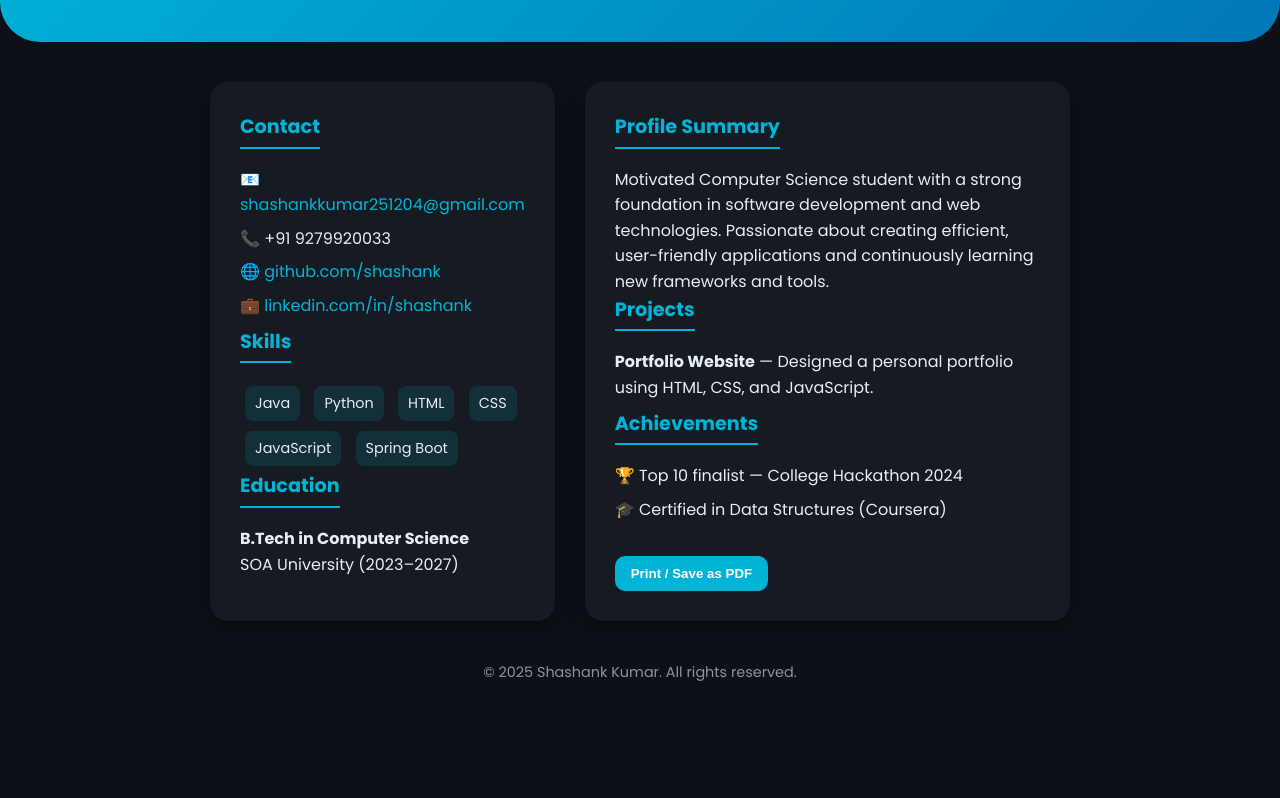
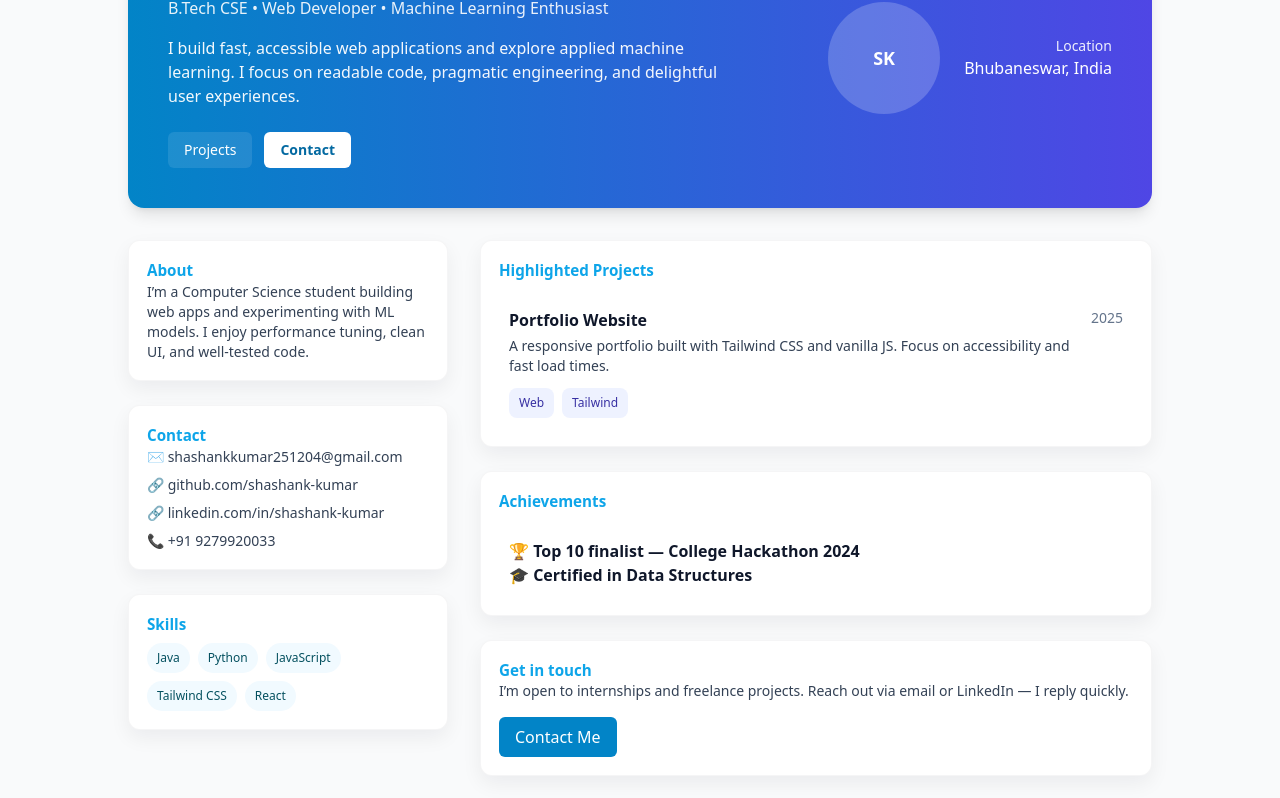
Before and after one commit to shashankkumar2512/Resume1, a plain HTML site: page index.html in a window 1280 px wide. Shown: the part 140-938 px from the top of the page. Before the commit the page ends 844 px from the top, so only its background shows below. Drawn offline with nearby package versions, Linux system fonts and the light colour scheme; a script that the page names is missing.

Commit message:
Add files via upload

```diff
--- a/index.html
+++ b/index.html
@@ -3,64 +3,117 @@
 <head>
   <meta charset="utf-8" />
   <meta name="viewport" content="width=device-width, initial-scale=1" />
-  <title>Resume</title>
-  <link href="https://fonts.googleapis.com/css2?family=Poppins:wght@300;400;600;700&display=swap" rel="stylesheet">
+  <title>Shashank Kumar — Tech Portfolio</title>
+
+  <script src="https://cdn.tailwindcss.com"></script>
+  <script src="https://cdn.jsdelivr.net/npm/@motionone/dom/dist/motion.min.js"></script>
+
+  <link href="https://fonts.googleapis.com/css2?family=Inter:wght@300;400;600;700&display=swap" rel="stylesheet">
+
   <link rel="stylesheet" href="style.css">
-  <script src="script.js" defer></script>
 </head>
-<body>
-  <header>
-    <h1>Shashank Kumar</h1>
-    <p>B.Tech CSE | Aspiring Software Developer | Java • Python • Web Dev</p>
+<body class="bg-gray-50 text-slate-900 font-sans antialiased">
+
+  <div class="min-h-screen flex flex-col items-center py-12 px-4">
+    <div class="w-full max-w-5xl">
+
+      <header id="hero" class="rounded-2xl overflow-hidden bg-gradient-to-r from-sky-600 to-indigo-600 text-white shadow-lg p-10 md:flex md:items-center md:justify-between">
+        <div>
+          <h1 class="text-3xl md:text-4xl font-bold leading-tight">Shashank Kumar</h1>
+          <p class="mt-2 text-sm md:text-base opacity-90">B.Tech CSE • Web Developer • Machine Learning Enthusiast</p>
+          <p class="mt-4 max-w-xl text-sm md:text-base opacity-95">I build fast, accessible web applications and explore applied machine learning. I focus on readable code, pragmatic engineering, and delightful user experiences.</p>
+          <div class="mt-6 flex gap-3">
+            <a href="#projects" class="inline-flex items-center gap-2 bg-white/10 hover:bg-white/20 px-4 py-2 rounded-md text-sm transition">Projects</a>
+            <a href="#contact" class="inline-flex items-center gap-2 bg-white text-sky-700 hover:brightness-95 px-4 py-2 rounded-md text-sm font-semibold transition">Contact</a>
+          </div>
+        </div>
+
+        <div class="mt-6 md:mt-0 flex items-center gap-6">
+          <div class="w-28 h-28 rounded-full bg-white/20 flex items-center justify-center text-lg font-semibold">SK</div>
+          <div class="hidden md:block text-right">
+            <div class="text-sm opacity-90">Location</div>
+            <div class="font-medium">Bhubaneswar, India</div>
+          </div>
+        </div>
       </header>
 
-  <main>
-    <section>
-      <h2>Contact</h2>
-      <ul>
-        <li>📧 <a href="mailto:shashankkumar251204@gmail.com">shashankkumar251204@gmail.com</a></li>
+      <div class="mt-8 grid grid-cols-1 lg:grid-cols-3 gap-8">
+        <aside class="lg:col-span-1 space-y-6">
+          <section class="card">
+            <h3 class="section-title">About</h3>
+            <p class="text-sm text-slate-700">I’m a Computer Science student building web apps and experimenting with ML models. I enjoy performance tuning, clean UI, and well-tested code.</p>
+          </section>
+
+          <section class="card">
+            <h3 class="section-title">Contact</h3>
+            <ul class="text-sm text-slate-700 space-y-2">
+              <li>✉️ <a href="mailto:shashankkumar251204@gmail.com" class="link">shashankkumar251204@gmail.com</a></li>
+              <li>🔗 <a href="https://github.com/shashankkumar2512" class="link">github.com/shashank-kumar</a></li>
+              <li>🔗 <a href="https://www.linkedin.com/in/shashank-kumar-1b5493359 " class="link">linkedin.com/in/shashank-kumar</a></li>
               <li>📞 +91 9279920033</li>
-        <li>🌐 <a href="https://github.com/shashankkumar2512">github.com/shashank</a></li>
-        <li>💼 <a href="https://www.linkedin.com/in/shashank-kumar-1b5493359 ">linkedin.com/in/shashank</a></li>
-      </ul>
-
-      <h2>Skills</h2>
-      <div class="skills">
-        <span>Java</span>
-        <span>Python</span>
-        <span>HTML</span>
-        <span>CSS</span>
-        <span>JavaScript</span>
-        <span>Spring Boot</span>
-      </div>
-
-      <h2>Education</h2>
-      <ul>
-        <li><strong>B.Tech in Computer Science</strong><br> SOA University (2023–2027)</li>
             </ul>
           </section>
 
-    <section>
-      <h2>Profile Summary</h2>
-      <p>Motivated Computer Science student with a strong foundation in software development and web technologies. Passionate about creating efficient, user-friendly applications and continuously learning new frameworks and tools.</p>
+          <section class="card">
+            <h3 class="section-title">Skills</h3>
+            <div class="flex flex-wrap gap-2 mt-2">
+              <span class="chip">Java</span>
+              <span class="chip">Python</span>
+              <span class="chip">JavaScript</span>
+              <span class="chip">Tailwind CSS</span>
+              <span class="chip">React</span>
+            </div>
+          </section>
+        </aside>
 
-      <h2>Projects</h2>
-      <ul>
-        <li><strong>Portfolio Website</strong> — Designed a personal portfolio using HTML, CSS, and JavaScript.</li>
-      </ul>
+        <main class="lg:col-span-2 space-y-6">
+          <section class="card" id="projects">
+            <h3 class="section-title">Highlighted Projects</h3>
+            <div class="mt-4 space-y-4">
+              <article class="project-item">
+                <div class="flex justify-between items-start">
+                  <div>
+                    <h4 class="font-semibold">Portfolio Website</h4>
+                    <p class="text-sm text-slate-700 mt-1">A responsive portfolio built with Tailwind CSS and vanilla JS. Focus on accessibility and fast load times.</p>
+                  </div>
+                  <div class="text-sm text-slate-500">2025</div>
+                </div>
+                <div class="mt-3 flex gap-2">
+                  <a class="tag" href="#">Web</a>
+                  <a class="tag" href="#">Tailwind</a>
+                </div>
+              </article>
+            </div>
+          </section>
 
-      <h2>Achievements</h2>
-      <ul>
-        <li>🏆 Top 10 finalist — College Hackathon 2024</li>
-        <li>🎓 Certified in Data Structures (Coursera)</li>
-      </ul><br>
+          <section class="card">
+            <h3 class="section-title">Achievements</h3>
+            <div class="mt-4 space-y-4">
+              <div class="exp-item">
+                <div class="flex justify-between items-center">
+                  <div>
+                    <div class="font-semibold">🏆 Top 10 finalist — College Hackathon 2024</div>
+                    <div class="font-semibold">🎓 Certified in Data Structures</div>
+                  </div>
+                </div>
+              </div>
+            </div>
+          </section>
 
-      <button id="printButton">Print / Save as PDF</button>
+          <section class="card" id="contact">
+            <h3 class="section-title">Get in touch</h3>
+            <p class="text-sm text-slate-700">I’m open to internships and freelance projects. Reach out via email or LinkedIn — I reply quickly.</p>
+            <div class="mt-4">
+              <a href="mailto:shashankkumar251204@gmail.com" class="inline-flex items-center gap-2 bg-sky-600 text-white px-4 py-2 rounded-md hover:brightness-95 transition">Contact Me</a>
+            </div>
           </section>
         </main>
+      </div>
 
-  <footer>
-    © 2025 Shashank Kumar. All rights reserved.
-  </footer>
+      <p class="mt-8 text-center text-xs text-slate-400">© 2025 Shashank Kumar — Built with Tailwind CSS • Animations by Motion One</p>
+    </div>
+  </div>
+
+  <script src="script.js"></script>
 </body>
 </html>
--- a/script.js
+++ b/script.js
@@ -1,3 +1,32 @@
-document.getElementById('printButton').addEventListener('click', () => {
-  window.print();
+
+const m = window.motion;
+
+
+function animateFadeUp(el, delay = 0) {
+  m.animate(el, { opacity: [0,1], transform: ["translateY(18px)", "translateY(0)"] }, { duration: 600, delay });
+}
+
+
+window.addEventListener('load', () => {
+  const hero = document.getElementById('hero');
+  animateFadeUp(hero, 80);
 });
+
+
+const observer = new IntersectionObserver((entries) => {
+  entries.forEach(entry => {
+    if (entry.isIntersecting) {
+      const el = entry.target;
+      const delay = parseInt(el.dataset.delay) || 0;
+      animateFadeUp(el, delay);
+      observer.unobserve(el);
+    }
+  });
+}, { threshold: 0.12 });
+
+document.querySelectorAll('.card, .project-item, .exp-item').forEach(el => observer.observe(el));
+
+document.querySelectorAll('.chip, .tag').forEach(node => {
+  node.addEventListener('mouseenter', () => m.animate(node, { transform: ['scale(1)', 'scale(1.04)'] }, { duration: 180 }));
+  node.addEventListener('mouseleave', () => m.animate(node, { transform: ['scale(1.04)', 'scale(1)'] }, { duration: 160 }));
+});
--- a/style.css
+++ b/style.css
@@ -1,87 +1,55 @@
 :root {
-  --bg: #0d1117;
-  --card: #161b22;
-  --text: #e6edf3;
-  --accent: #00b4d8;
-  --muted: #8b949e;
+  --card-bg: #ffffff;
 }
 
-* { box-sizing: border-box;
-    margin: 0;
-    padding: 0; }
-
 body {
-  font-family: 'Poppins', sans-serif;
-  background: var(--bg);
-  color: var(--text);
-  line-height: 1.6;
+  font-family: 'Inter', ui-sans-serif, system-ui, -apple-system, 'Segoe UI', Roboto, 'Helvetica Neue', Arial;
 }
 
-header {
-  text-align: center;
-  padding: 50px 20px;
-  background: linear-gradient(135deg, #00b4d8, #0077b6);
-  color: white;
-  border-bottom-left-radius: 40px;
-  border-bottom-right-radius: 40px;
-}
-header h1 { font-size: 2.2rem; }
-header p {
-    font-size: 1rem;
-    opacity: 0.9;
+.card {
+  background: var(--card-bg);
+  border-radius: 12px;
+  padding: 18px;
+  box-shadow: 0 8px 20px rgba(16,24,40,0.06);
+  border: 1px solid rgba(15,23,42,0.04);
 }
 
-main {
-  max-width: 900px;
-  margin: 40px auto;
-  padding: 0 20px;
-  display: grid;
-  grid-template-columns: 1fr 2fr;
-  gap: 30px;
+.section-title {
+  font-size: 0.95rem;
+  color: #0ea5e9;
+  font-weight: 600;
 }
-section {
-  background: var(--card);
-  border-radius: 18px;
-  padding: 30px;
-  box-shadow: 0 8px 20px rgba(0,0,0,0.4);
+
+.chip {
+  display: inline-block;
+  padding: 6px 10px;
+  background: #f1faff;
+  color: #055160;
+  font-size: 12px;
+  border-radius: 999px;
 }
-h2 {
-  color: var(--accent);
-  font-size: 1.2rem;
-  margin-bottom: 18px;
-  border-bottom: 2px solid var(--accent);
+
+.tag {
   display: inline-block;
-  padding-bottom: 4px;
+  padding: 6px 10px;
+  background: #eef2ff;
+  color: #3730a3;
+  font-size: 12px;
+  border-radius: 8px;
+  text-decoration: none;
 }
-ul { list-style: none; }
-ul li { margin-bottom: 8px; }
-a { color: var(--accent); text-decoration: none; }
-.skills span {
-  display: inline-block;
-  background: #00b4d822;
-  padding: 6px 10px;
-  margin: 5px;
+
+.project-item, .exp-item {
+  padding: 10px;
   border-radius: 8px;
-  font-size: 0.9rem;
 }
-footer {
-  text-align: center;
-  margin: 40px 0 20px;
-  font-size: 0.9rem;
-  color: var(--muted);
+
+@media print {
+  body {
+    background: white;
+  }
+  .card {
+    box-shadow: none;
+    border: none;
+  }
 }
-button {
-  background: var(--accent);
-  color: white;
-  border: none;
-  padding: 10px 16px;
-  border-radius: 10px;
-  cursor: pointer;
-  font-weight: 600;
-  transition: background 0.3s;
-}
-button:hover { background: #0096c7; }
-@media (max-width: 768px) {
-  main { grid-template-columns: 1fr; }
-  header h1 { font-size: 1.8rem; }
-}
```
Lines whose indentation alone changed are shown as unchanged.
